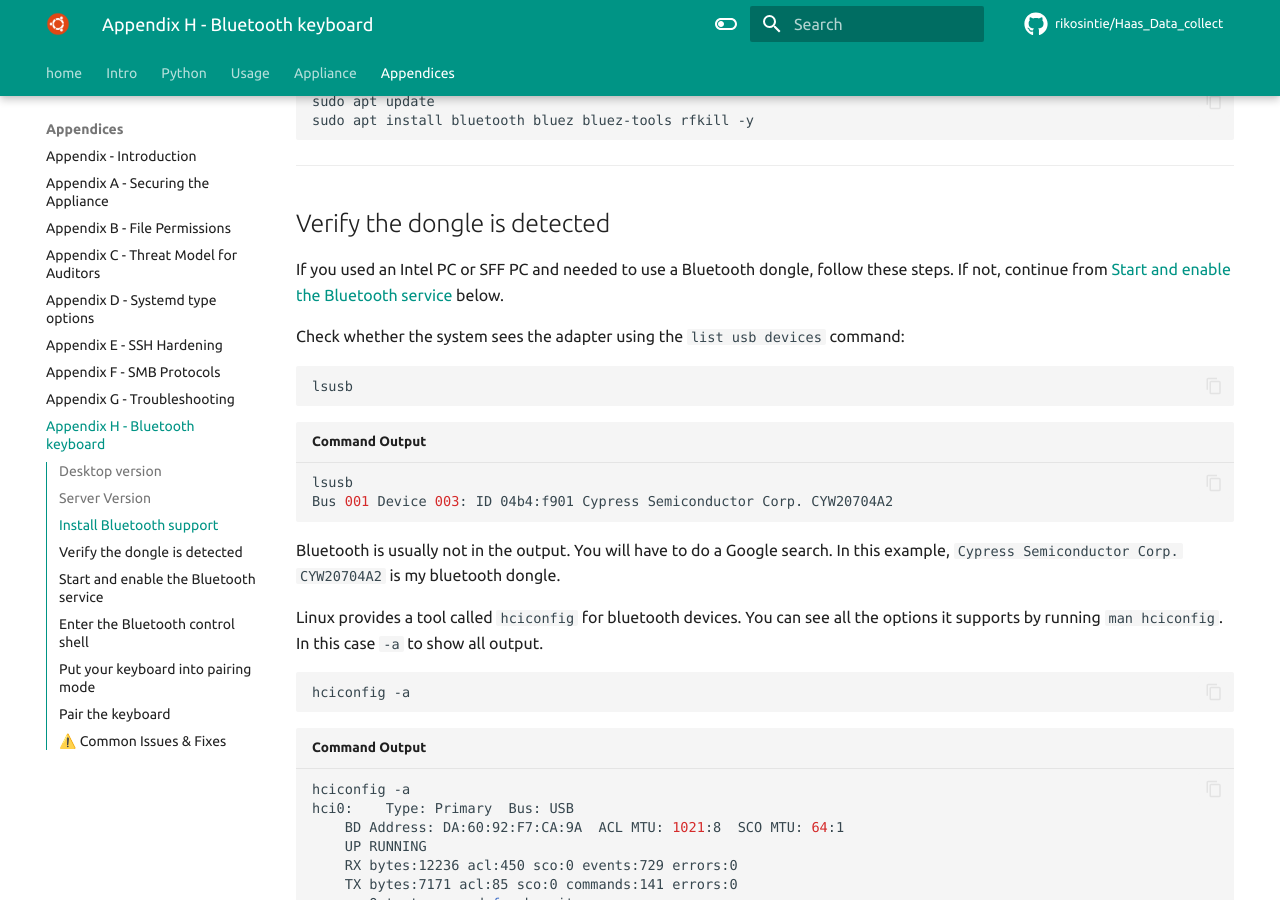
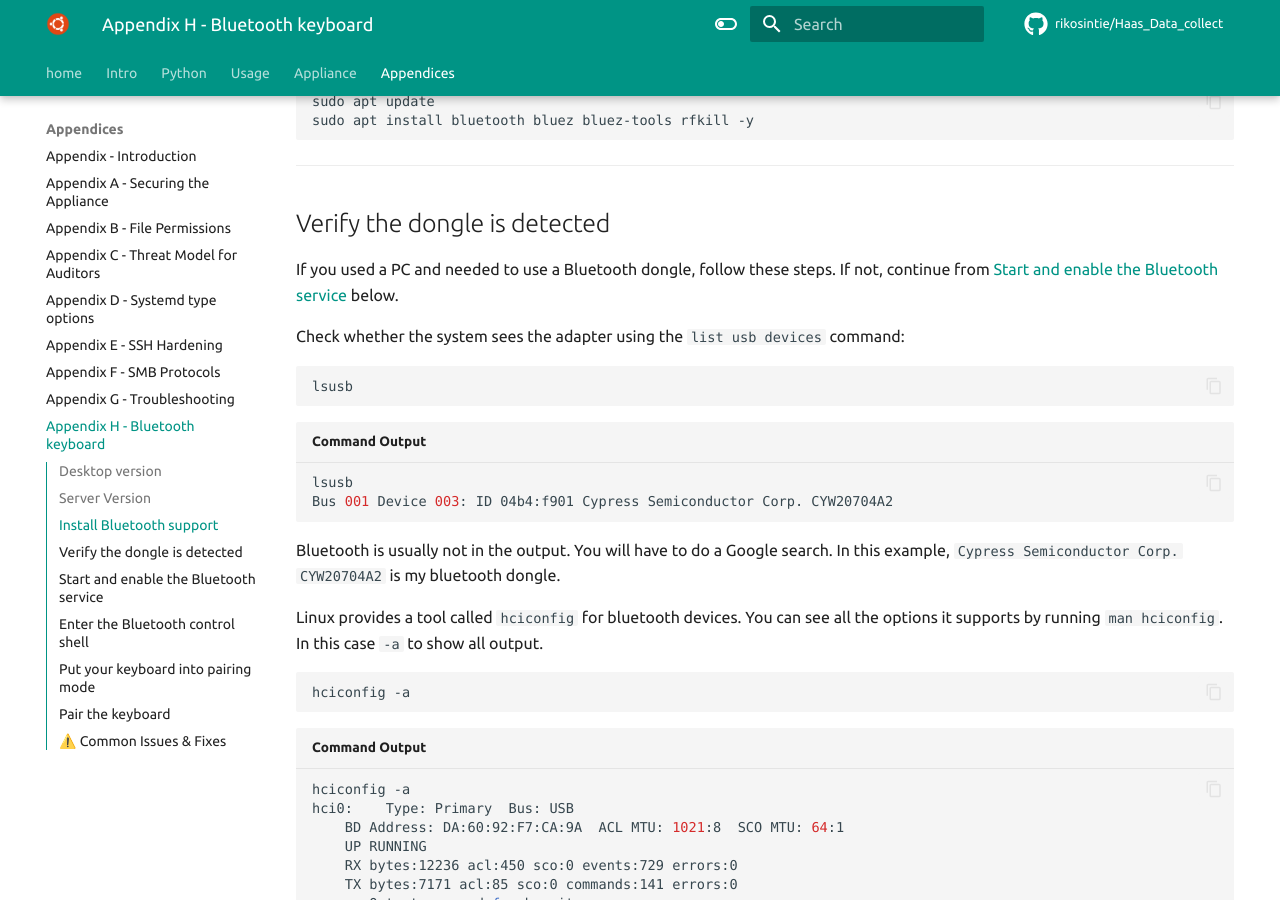
Before and after one commit to rikosintie/Haas_Data_collect, an MkDocs documentation site: the page built from docs/appendices/appendix-h.md, in a window 1280 px wide and 900 px high, scrolled down 993 px. Built offline with MkDocs 1.6.1 and Material for MkDocs 9.7.7, drawn with Linux system fonts in a browser that asks for light colours; some web fonts are replaced; comment, search, counter and statistics services are not loaded.

Commit message:
Git Title: appendix-h.md: Formatting and content updates

```diff
--- a/docs/appendices/appendix-h.md
+++ b/docs/appendices/appendix-h.md
@@ -29,7 +29,7 @@ sudo apt install bluetooth bluez bluez-tools rfkill -y
 
 ## Verify the dongle is detected
 
-If you used an Intel PC or SFF PC and needed to use a Bluetooth dongle, follow these steps. If not, continue from [Start and enable the Bluetooth service](../appendices/appendix-h.md/#start-and-enable-the-bluetooth-service) below.
+If you used a PC and needed to use a Bluetooth dongle, follow these steps. If not, continue from [Start and enable the Bluetooth service](../appendices/appendix-h.md/#start-and-enable-the-bluetooth-service) below.
 
 Check whether the system sees the adapter using the `list usb devices` command:
 
```
